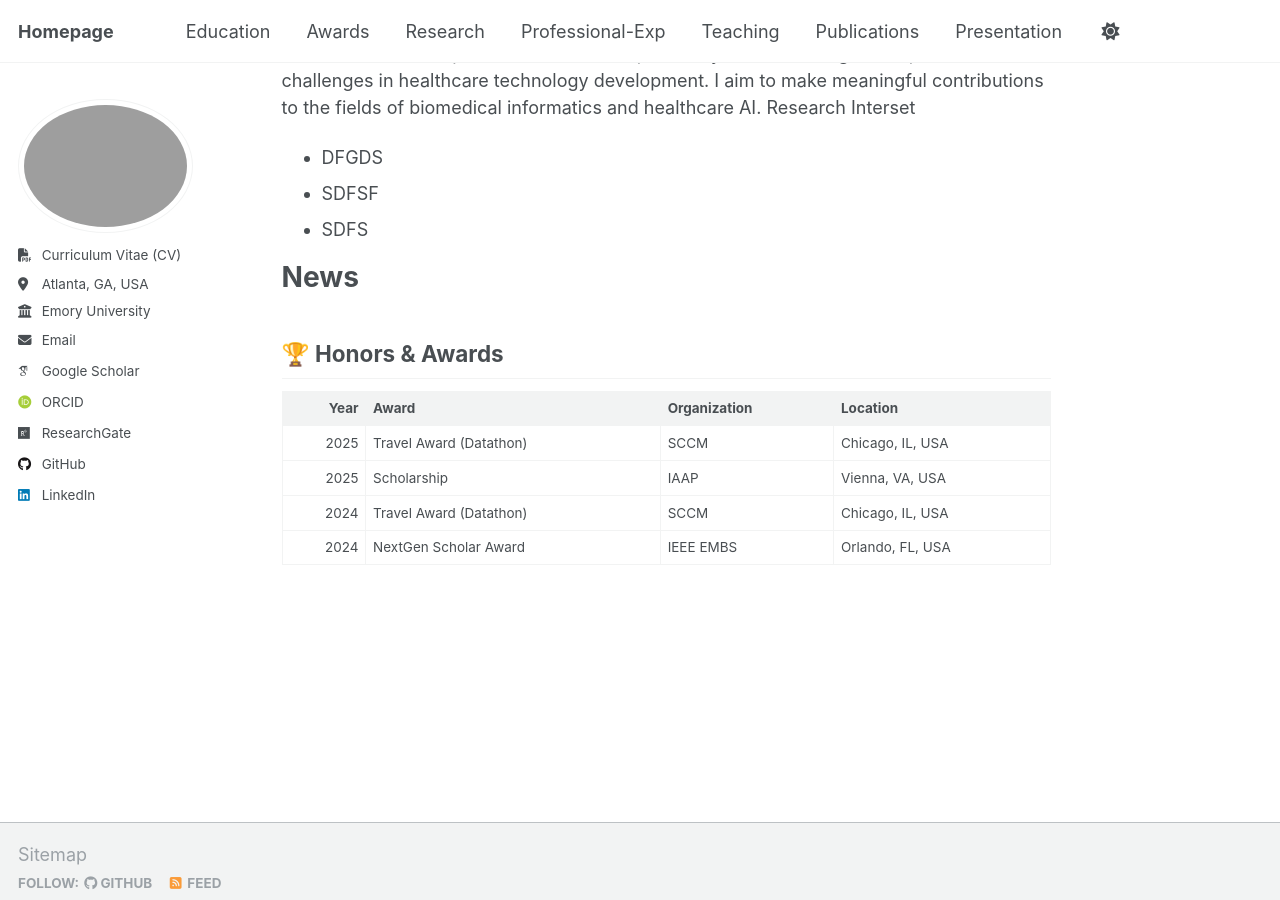
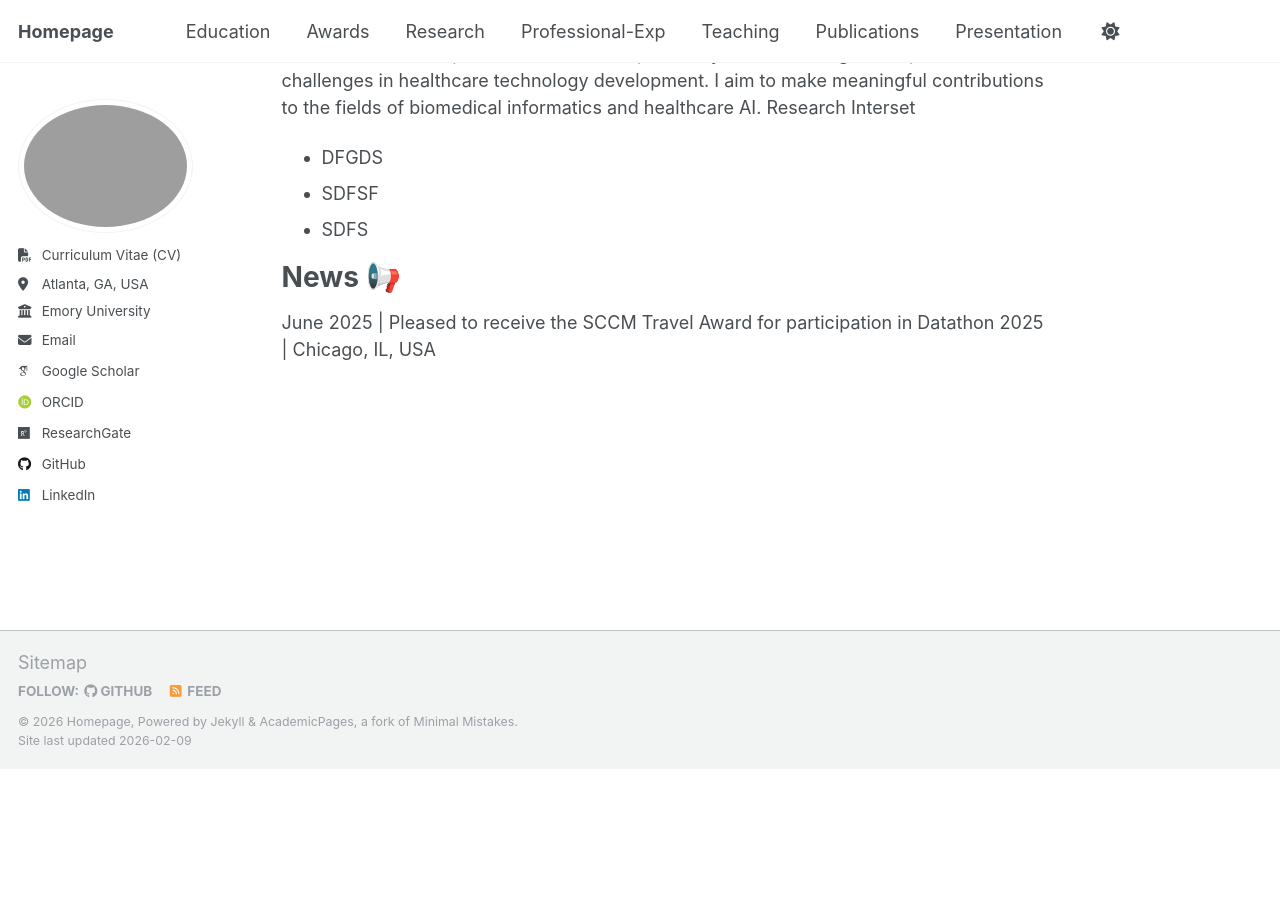
Before and after one commit to Somayyehmousavi/somayyehmousavi.github.io, a Jekyll site: the page built from _pages/about.md, in a window 1280 px wide and 900 px high, scrolled down 445 px. Built offline with Jekyll 4.4.1, drawn with Linux system fonts in a browser that asks for light colours; some web fonts are replaced; after the commit the page ends 1213 px from its top, so only the background shows below that.

Commit message:
Update about.md

```diff
--- a/_pages/about.md
+++ b/_pages/about.md
@@ -12,13 +12,6 @@ I hold two master's degrees: one in Computer Science and Informatics from Emory
 - SDFSF
 - SDFS
 
-News
+News 📢
 ======
-## 🏆 Honors & Awards
-
-| Year | Award | Organization | Location |
-|-----:|------|--------------|----------|
-| 2025 | Travel Award (Datathon) | SCCM | Chicago, IL, USA |
-| 2025 | Scholarship | IAAP | Vienna, VA, USA |
-| 2024 | Travel Award (Datathon) | SCCM | Chicago, IL, USA |
-| 2024 | NextGen Scholar Award | IEEE EMBS | Orlando, FL, USA |
+June 2025 | Pleased to receive the SCCM Travel Award for participation in Datathon 2025 | Chicago, IL, USA
```
